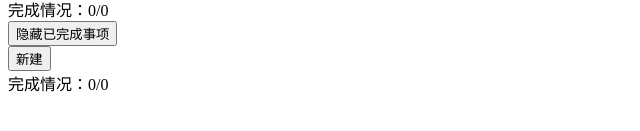
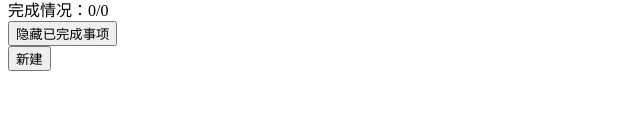
Before and after one commit to MaoScut/Todo-Redux, a React app: page / in a window 1280 px wide. Shown: the part 435-566 px from the top of the page, without its empty margins (0-640 px from the left). Built offline with nearby package versions, Linux system fonts and the light colour scheme; the HTML template or start-up script is replaced by a standard one.

Commit message:
删除了Statics，移动到List组件中

```diff
--- a/src/components/Todo/index.jsx
+++ b/src/components/Todo/index.jsx
@@ -2,7 +2,7 @@ import React from 'react';
 import PropTypes from 'prop-types';
 // import * as TodoStore from '../../stores/TodoStore';
 // import TodoAction from '../../actions/TodoAction';
-import Statics from '../Statics';
+// import Statics from '../Statics';
 import List from '../List';
 import CreateTodo from '../CreateTodo';
 import Editor from '../Editor';
@@ -16,7 +16,7 @@ class Todo extends React.Component {
   }
   componentDidMount() {
     this.props.actions.getItems();
-    console.log('didmount');
+    // console.log('didmount');
     // this.props.actions.statics();
   }
   // componentDidUpdate() {
@@ -50,7 +50,7 @@ class Todo extends React.Component {
           onCancel={this.props.actions.cancelEdit}
         /> : null)}
         <CreateTodo onCreate={this.props.actions.create} />
-        <Statics donePercent={this.props.statics} />
+        {/* <Statics donePercent={this.props.statics} /> */}
       </div>
     );
   }
@@ -88,7 +88,7 @@ Todo.propTypes = {
     selectedItem: PropTypes.isRequired,
     isEditing: PropTypes.bool,
   }).isRequired,
-  statics: PropTypes.string.isRequired,
+  // statics: PropTypes.string.isRequired,
 };
 
 export default Todo;
```
